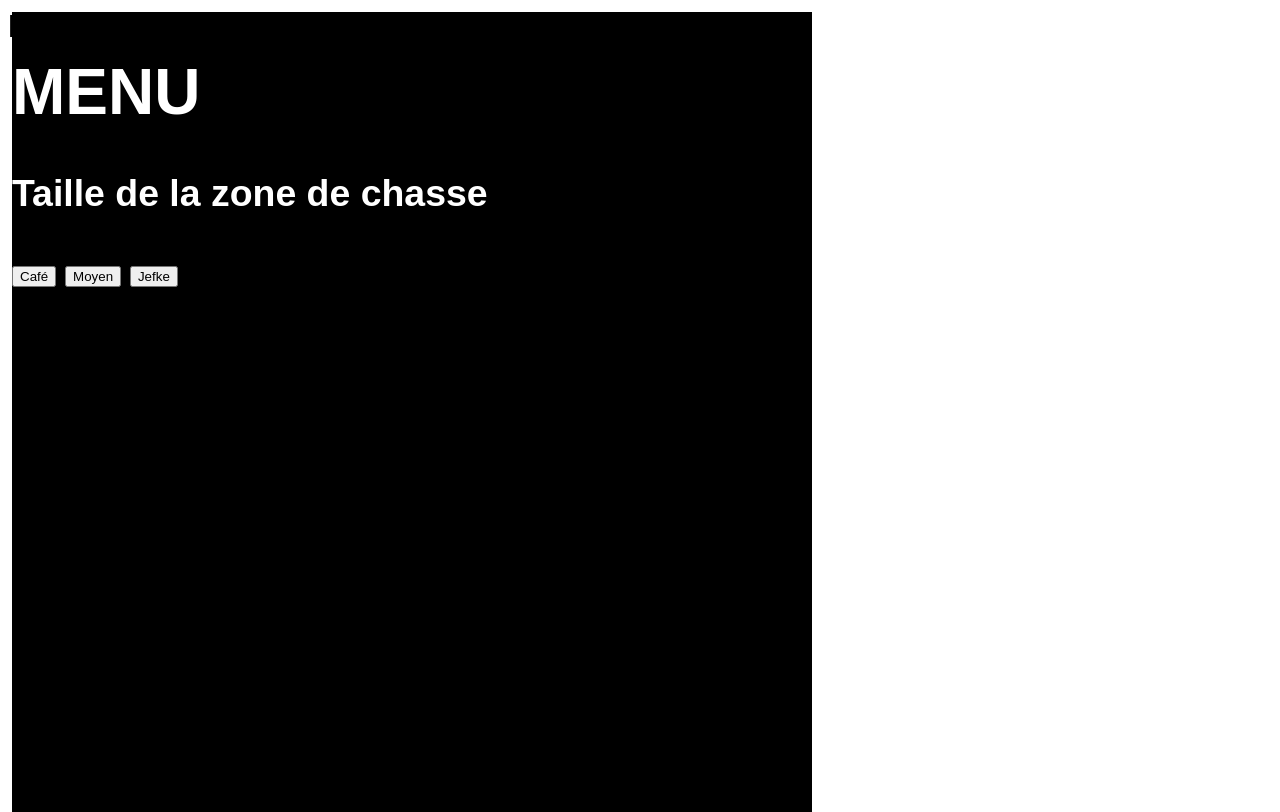
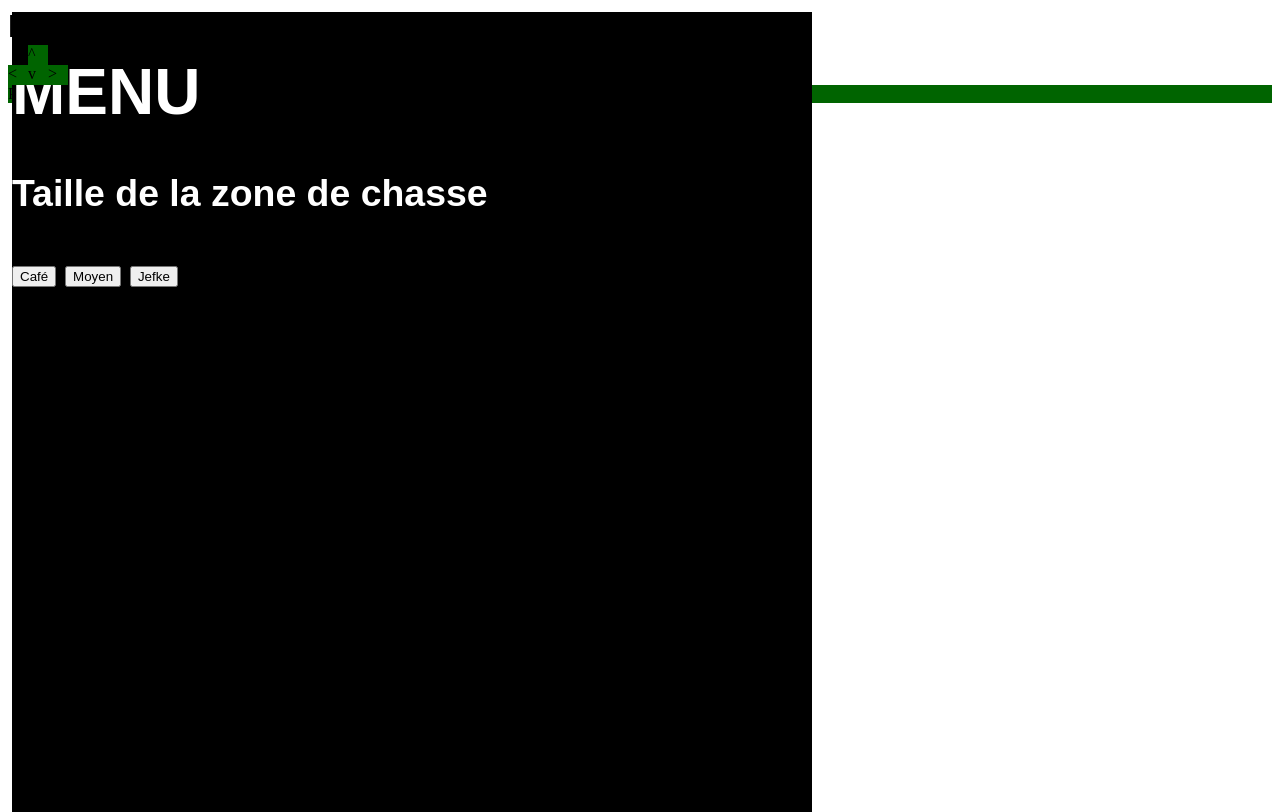
Before and after one commit to lollo0312/test_snake, a plain HTML site: page index.html in a window 1280 px wide. Drawn offline with Linux system fonts and the light colour scheme.

Commit message:
modified for mobile

```diff
--- a/index.html
+++ b/index.html
@@ -2,6 +2,7 @@
 
 <head>
 <meta charset="UTF-8"/>
+<link rel="stylesheet" href="style.css">
 </head>
 
 <body>
@@ -26,5 +27,14 @@
     <button type='button' onclick='restart(30)'> Jefke </button>
 </div>
 <div id= 'best'> Meilleur Score: </div>
+<div id="buttonsWrapper">
+    <div></div>
+    <div class="button" id="up" onmousedown="handleMoveAsked(1)"> ^ </div>
+    <div></div>
+    <div class="button" id="left" onmousedown="handleMoveAsked(2)"> < </div>
+    <div class="button" id="down" onmousedown="handleMoveAsked(3)"> v </div>
+    <div class="button" id="right" onmousedown="handleMoveAsked(4)"> > </div>
+</div>
+<div class="button" id="pause" onmousedown="handleMoveAsked(5)"> Pause</div>
 <script src="script.js"></script>
 </body>
--- a/script.js
+++ b/script.js
@@ -21,8 +21,9 @@ function choice(array){
 
 class Interface{
     constructor(){
-        this.window = document.getElementById('mainWindow')
+        this.window = document.getElementById('mainWindow');
         this.layout = document.createElement('div');
+        this.buttons = document.getElementById('buttonsWrapper');
         this.layout.setStyle({
             'display' : 'flex',
             'flex-direction' : 'column',
@@ -35,7 +36,12 @@ class Interface{
             'width'  : String(height) + 'px',
             'background-color' : '#e28585',
         });
-
+        this.buttons.setStyle({
+            'width': '60px',
+            'position': 'relative',
+            'display': 'grid',
+            'grid-template-columns': 'auto auto auto',
+        });
         this.window.appendChild(this.layout);
         this.layout.appendChild(this.board);
     }
@@ -377,31 +383,57 @@ function showMessage(message){
     new Promise((resolve,reject) => setTimeout(resolve,POPUP_T)).then(() => prompt.restart());
 }
 
-document.addEventListener('keypress', function(e){
+function handleMoveAsked(moveIndex){
     var goto;
-    switch (e.key){
-    case 'z':
+    switch (moveIndex){
+    case 1:
         goto = [U, D];
         break;
-    case 'q':
+    case 2:
         goto = [L, R];
         break;
-    case 's':
+    case 3:
         goto = [D, U];
         break;
-    case 'd':
+    case 4:
         goto = [R, L];
         break;
-    case ' ':
-        if(CHEATING_MODE) snek.addMember();
-        break;
-    case 'p':
+    case 5:
         if (pause){
             unpause()
         } else {
             pause = true;
             snek.gameBoard.menus[0].show();
         }
+        break;
+    }
+    if (goto && goodDir(snek, goto[0], goto[1])){
+        if (invertCommands){
+            orderStack.push(goto[1]);
+        } else{
+            orderStack.push(goto[0]);
+        }
+    }
+}
+
+
+document.addEventListener('keypress', function(e){
+    let orders = 0;
+    switch (e.key){
+    case 'p':
+        orders++
+    case 'd':
+        orders++
+    case 's':
+        orders++;
+    case 'q':
+        orders++;
+    case 'z':
+        orders++;
+        handleMoveAsked(orders)
+        break;
+    case ' ':
+        if(CHEATING_MODE) snek.addMember();
         break;
     case 'h':
         if(CHEATING_MODE) zizTime();
--- /dev/null
+++ b/style.css
@@ -0,0 +1,13 @@
+.button {
+    background-color: darkgreen;
+}
+
+.button:hover{
+    border: 2px solid black;
+    box-shadow: 0 0 10px black;
+}
+
+#buttonsWrapper *{
+    width: 20px;
+    height: 20px;
+}
```
